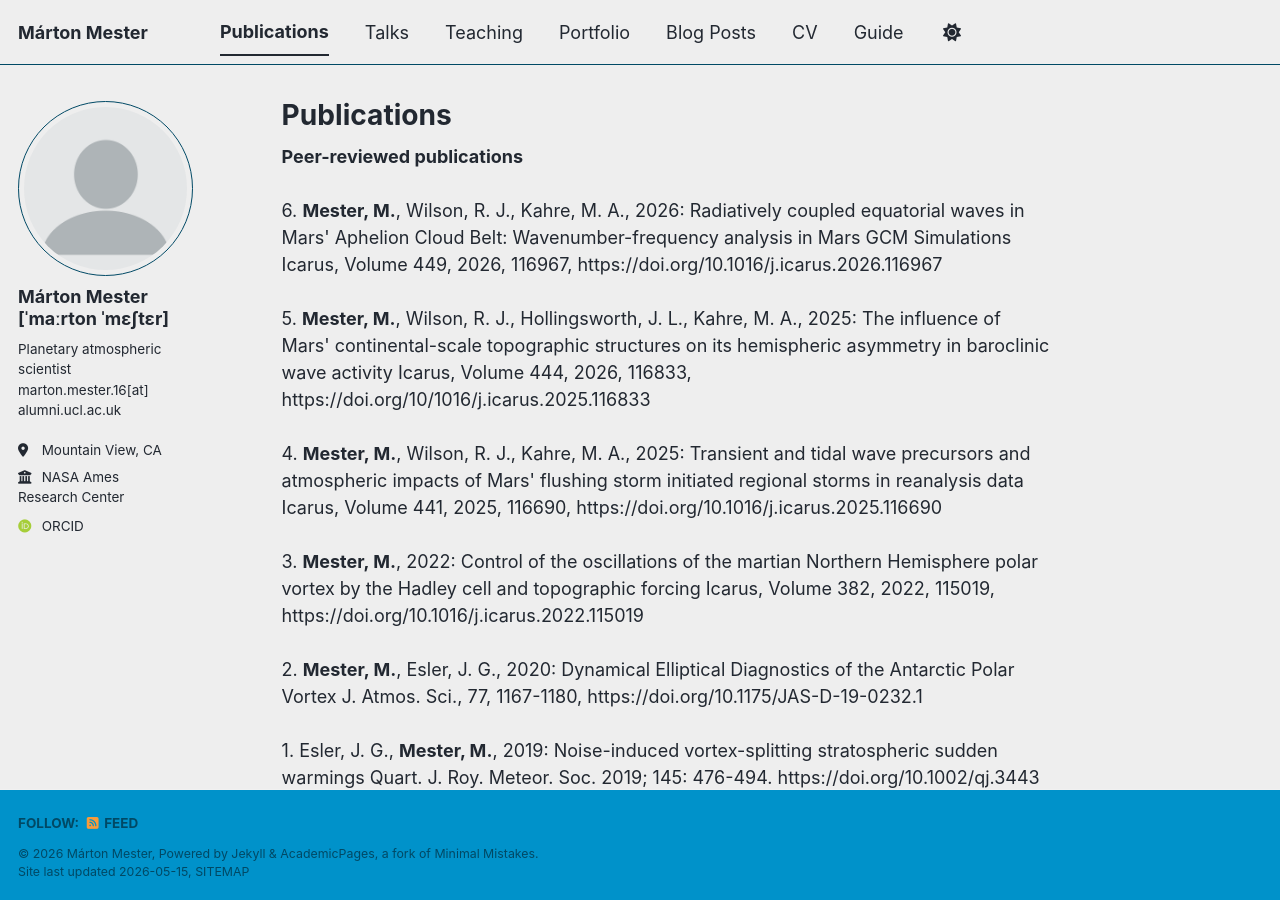
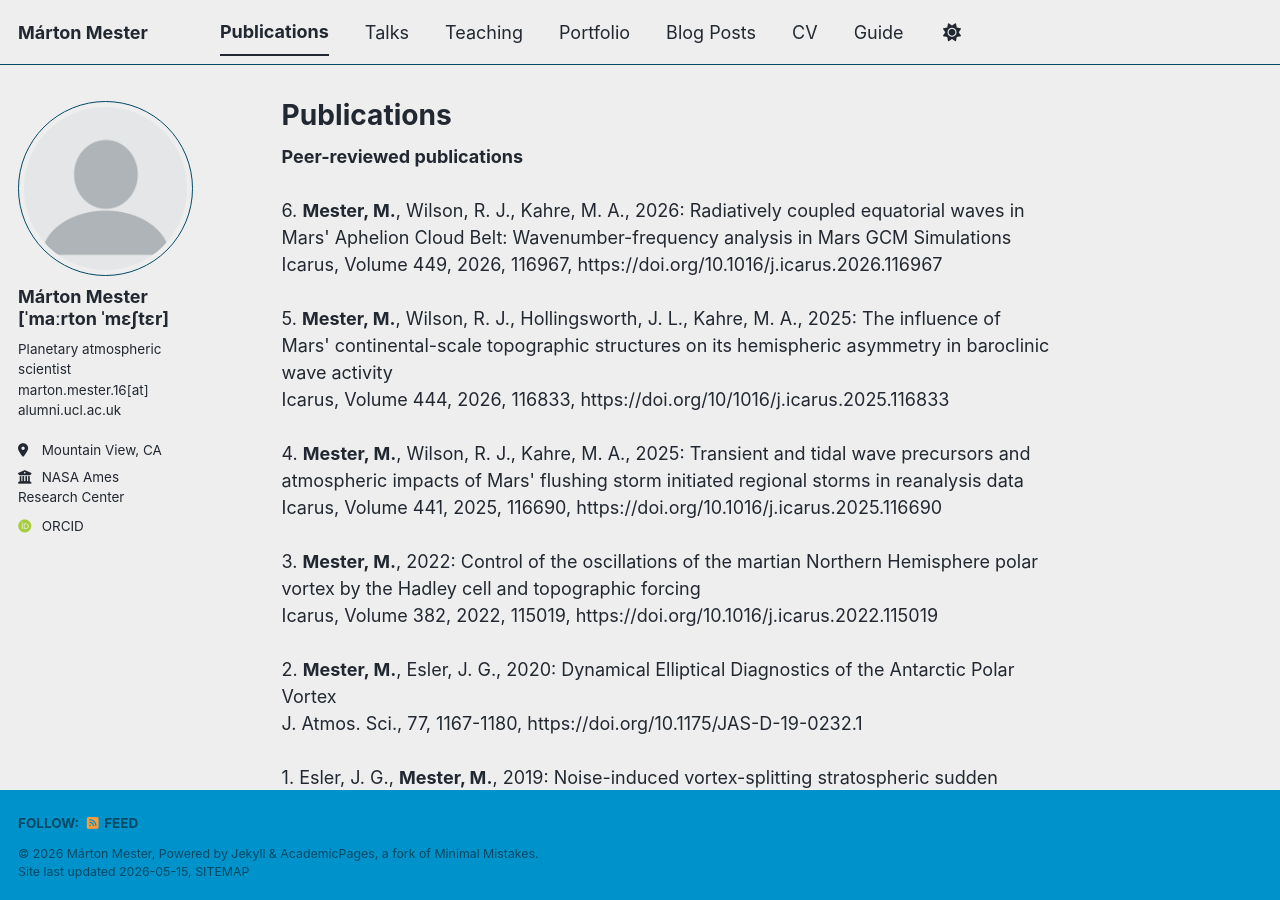
Before and after one commit to thengc6369/thengc6369.github.io, a Jekyll site: the page built from _pages/publications.html, in a window 1280 px wide and 900 px high. Built offline with Jekyll 4.4.1, drawn with Linux system fonts in a browser that asks for light colours; some web fonts are replaced; a script bundle is joined from its source files by our own code; library files that are not in the unit come from our copies.

Commit message:
Update publications.html

```diff
--- a/_pages/publications.html
+++ b/_pages/publications.html
@@ -7,27 +7,27 @@
 <b> Peer-reviewed publications </b>
 <br>
 <br>
-6. <b>Mester, M.</b>, Wilson, R. J., Kahre, M. A., 2026: Radiatively coupled equatorial waves in Mars' Aphelion Cloud Belt: Wavenumber-frequency analysis in Mars GCM Simulations
+6. <b>Mester, M.</b>, Wilson, R. J., Kahre, M. A., 2026: Radiatively coupled equatorial waves in Mars' Aphelion Cloud Belt: Wavenumber-frequency analysis in Mars GCM Simulations <br>
 Icarus, Volume 449, 2026, 116967, https://doi.org/10.1016/j.icarus.2026.116967 <br>
 <br>
 
-5. <b>Mester, M.</b>, Wilson, R. J., Hollingsworth, J. L., Kahre, M. A., 2025: The influence of Mars' continental-scale topographic structures on its hemispheric asymmetry in baroclinic wave activity
+5. <b>Mester, M.</b>, Wilson, R. J., Hollingsworth, J. L., Kahre, M. A., 2025: The influence of Mars' continental-scale topographic structures on its hemispheric asymmetry in baroclinic wave activity <br>
 Icarus, Volume 444, 2026, 116833, https://doi.org/10/1016/j.icarus.2025.116833 <br>
 <br>
 
-4. <b>Mester, M.</b>, Wilson, R. J., Kahre, M. A., 2025: Transient and tidal wave precursors and atmospheric impacts of Mars' flushing storm initiated regional storms in reanalysis data
+4. <b>Mester, M.</b>, Wilson, R. J., Kahre, M. A., 2025: Transient and tidal wave precursors and atmospheric impacts of Mars' flushing storm initiated regional storms in reanalysis data <br>
 Icarus, Volume 441, 2025, 116690, https://doi.org/10.1016/j.icarus.2025.116690 <br>
 <br>
 
-3. <b>Mester, M.</b>, 2022: Control of the oscillations of the martian Northern Hemisphere polar vortex by the Hadley cell and topographic forcing
+3. <b>Mester, M.</b>, 2022: Control of the oscillations of the martian Northern Hemisphere polar vortex by the Hadley cell and topographic forcing <br>
 Icarus, Volume 382, 2022, 115019, https://doi.org/10.1016/j.icarus.2022.115019 <br>
 <br>
 
-2. <b>Mester, M.</b>, Esler, J. G., 2020: Dynamical Elliptical Diagnostics of the Antarctic Polar Vortex
+2. <b>Mester, M.</b>, Esler, J. G., 2020: Dynamical Elliptical Diagnostics of the Antarctic Polar Vortex <br>
 J. Atmos. Sci., 77, 1167-1180, https://doi.org/10.1175/JAS-D-19-0232.1<br>
 <br>
 
-1. Esler, J. G., <b>Mester, M.</b>, 2019: Noise-induced vortex-splitting stratospheric sudden warmings
+1. Esler, J. G., <b>Mester, M.</b>, 2019: Noise-induced vortex-splitting stratospheric sudden warmings <br>
 Quart. J. Roy. Meteor. Soc. 2019; 145: 476-494. https://doi.org/10.1002/qj.3443 <br>
 <br>
 
```
